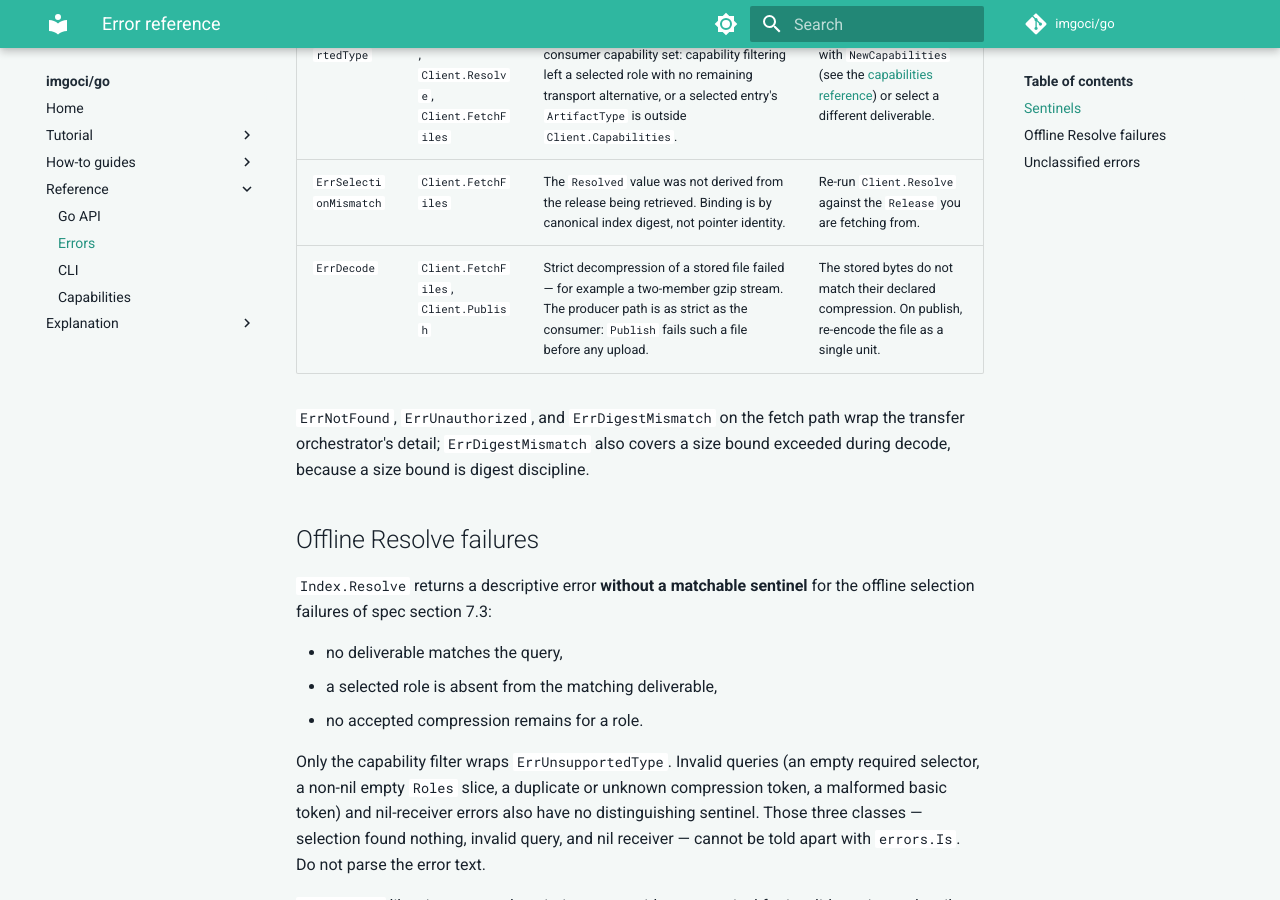
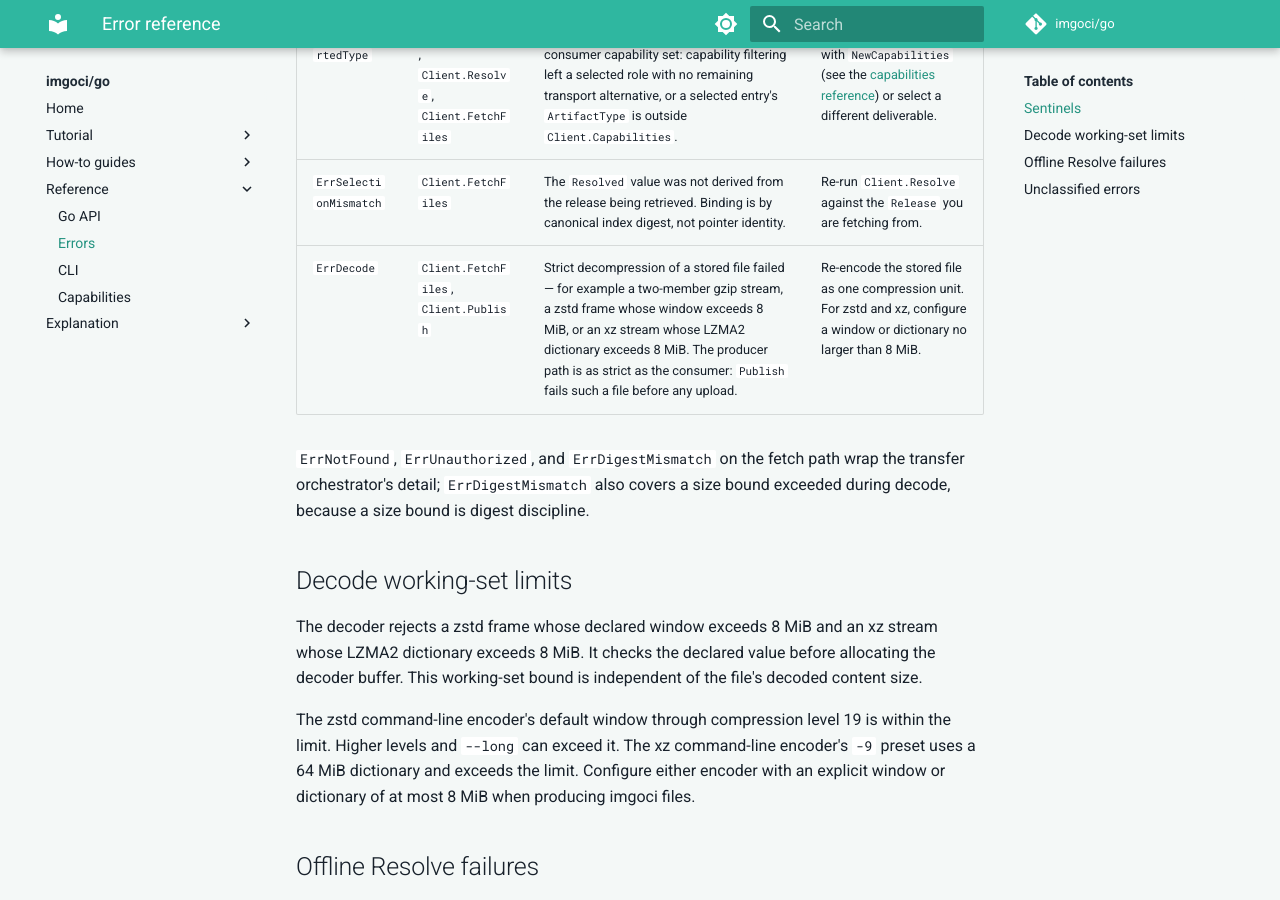
Before and after one commit to imgoci/go, an MkDocs documentation site: the page built from docs/docs/reference/errors.md, in a window 1280 px wide and 900 px high, scrolled down 1438 px. Built offline with MkDocs 1.6.1 and Material for MkDocs 9.7.7, drawn with Linux system fonts in a browser that asks for light colours; comment, search, counter and statistics services are not loaded.

Commit message:
docs: clarify release retention and decode limits (#15)

```diff
--- a/docs/docs/reference/errors.md
+++ b/docs/docs/reference/errors.md
@@ -25,11 +25,24 @@ The private reference CLI maps each sentinel onto a fixed exit code; see the
 | `ErrDigestMismatch` | `Client.Fetch`, `Client.FetchFiles`, `Client.Publish` | Retrieved or published bytes did not match a declared digest or size: a fetched index that fails the reference's digest pin, a manifest or blob that fails verification, a decoded stream that exceeds its declared size, or a `Source` that changed between pass 1 and upload. | On fetch: retry may help against a transient corruption, but a stable mismatch means the published content is wrong. On publish: stop mutating the `Source` during `Publish`. |
 | `ErrUnsupportedType` | `Index.Resolve`, `Client.Resolve`, `Client.FetchFiles` | A selected file-manifest type is outside the consumer capability set: capability filtering left a selected role with no remaining transport alternative, or a selected entry's `ArtifactType` is outside `Client.Capabilities`. | Widen the capability set with `NewCapabilities` (see the [capabilities reference](capabilities.md)) or select a different deliverable. |
 | `ErrSelectionMismatch` | `Client.FetchFiles` | The `Resolved` value was not derived from the release being retrieved. Binding is by canonical index digest, not pointer identity. | Re-run `Client.Resolve` against the `Release` you are fetching from. |
-| `ErrDecode` | `Client.FetchFiles`, `Client.Publish` | Strict decompression of a stored file failed — for example a two-member gzip stream. The producer path is as strict as the consumer: `Publish` fails such a file before any upload. | The stored bytes do not match their declared compression. On publish, re-encode the file as a single unit. |
+| `ErrDecode` | `Client.FetchFiles`, `Client.Publish` | Strict decompression of a stored file failed — for example a two-member gzip stream, a zstd frame whose window exceeds 8 MiB, or an xz stream whose LZMA2 dictionary exceeds 8 MiB. The producer path is as strict as the consumer: `Publish` fails such a file before any upload. | Re-encode the stored file as one compression unit. For zstd and xz, configure a window or dictionary no larger than 8 MiB. |
 
 `ErrNotFound`, `ErrUnauthorized`, and `ErrDigestMismatch` on the fetch path
 wrap the transfer orchestrator's detail; `ErrDigestMismatch` also covers a
 size bound exceeded during decode, because a size bound is digest discipline.
+
+## Decode working-set limits
+
+The decoder rejects a zstd frame whose declared window exceeds 8 MiB and an
+xz stream whose LZMA2 dictionary exceeds 8 MiB. It checks the declared value
+before allocating the decoder buffer. This working-set bound is independent of
+the file's decoded content size.
+
+The zstd command-line encoder's default window through compression level 19 is
+within the limit. Higher levels and `--long` can exceed it. The xz command-line
+encoder's `-9` preset uses a 64 MiB dictionary and exceeds the limit. Configure
+either encoder with an explicit window or dictionary of at most 8 MiB when
+producing imgoci files.
 
 ## Offline Resolve failures
 
```
Also changed, not shown: docs/docs/tutorials/first-release.md (+1 -1 lines).
